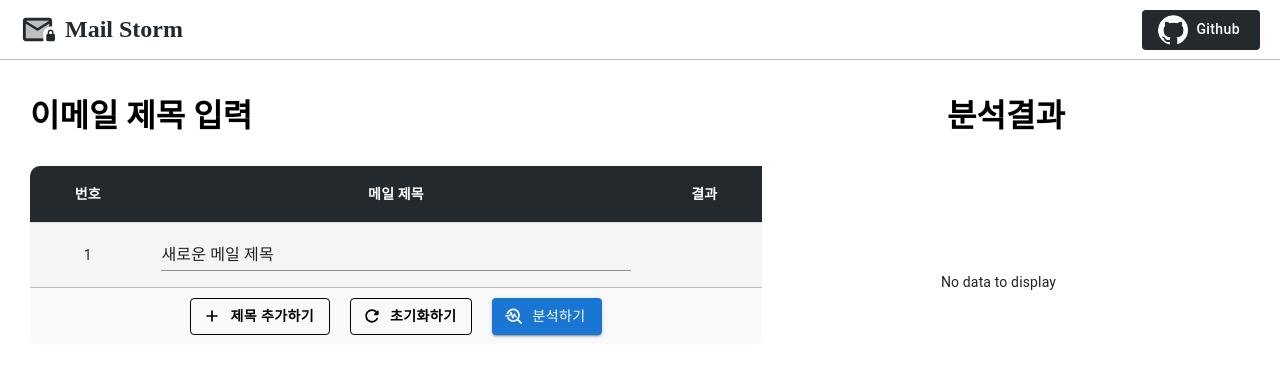
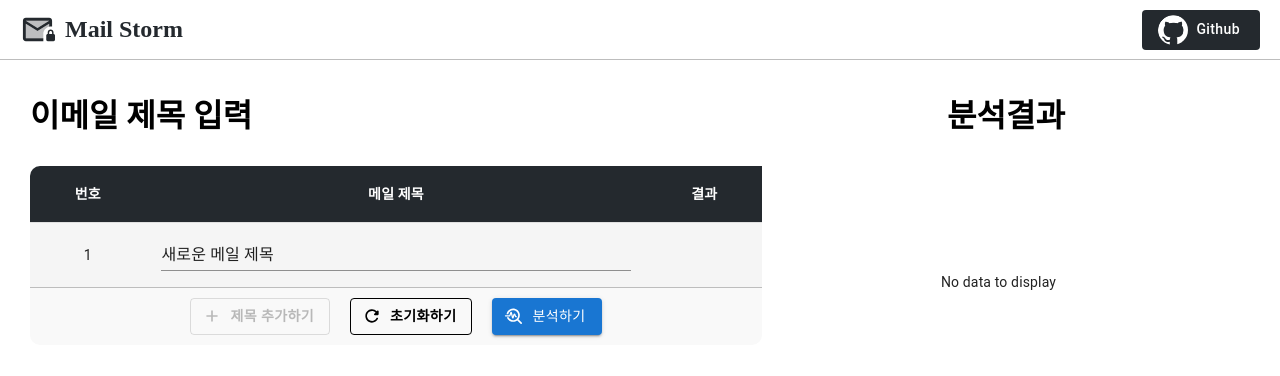
Before and after one commit to Vactor0911/mail-storm, a React (Vite) app: page / in a window 1280 px wide. Shown: the top 376 px of the page. Built offline with nearby package versions, Linux system fonts and the light colour scheme.

Commit message:
프론트엔드 스타일 마무리

```diff
--- a/src/pages/Main.tsx
+++ b/src/pages/Main.tsx
@@ -138,22 +138,26 @@ const Style = styled.div`
 `;
 
 const Main = () => {
-
   const requestAnalysis = async () => {
     try {
-      const emailTitles = emails.map(email => email.title);
-      const res = await axios.post("https://mailstorm.vactor0911.dev/api/analysis-email", {
+      const emailTitles = emails.map((email) => email.title);
+      console.log("Data to be sent:", emailTitles);
+      const res = await axios.post(
+        "https://mailstorm.vactor0911.dev/api/analysis-email",
+        {
           emailTitles, // emailTitle 데이터 전송
-      });
+        }
+      );
 
       console.log("Data sent successfully:", res.data.data);
+      setEmails(res.data.data);
     } catch (error) {
       console.error("Error occurred while sending data:", error);
     }
   };
 
   const [emails, setEmails] = useAtom(emailsAtom);
-  const [, setIsInputActive] = useAtom(isInputActiveAtom);
+  const [isInputActive, setIsInputActive] = useAtom(isInputActiveAtom);
 
   const scrollRef = useRef<HTMLTableElement>(null);
   useEffect(() => {
@@ -195,23 +199,28 @@ const Main = () => {
             <StyledTable />
           </div>
           <div className="button-container">
-            {emails.length < 10 && (
             <Button
               variant="outlined"
               color="modern"
               startIcon={<AddRoundedIcon />}
+              disabled={
+                emails.length >= 10 ||
+                !isInputActive ||
+                emails.filter(
+                  (email) =>
+                    email.title === "" || email.title === "새로운 메일 제목"
+                ).length > 0
+              }
               sx={{ fontWeight: "bold" }}
               onClick={() => {
                 if (emails[emails.length - 1]?.title === "새로운 메일 제목") {
                   return;
                 }
-
                 setEmails([...emails, { title: "새로운 메일 제목" }]);
               }}
             >
               제목 추가하기
             </Button>
-            )}
             <Button
               variant="outlined"
               color="modern"
@@ -231,16 +240,24 @@ const Main = () => {
             >
               초기화하기
             </Button>
-            <Button variant="contained" startIcon={<TroubleshootRoundedIcon />} onClick={() => {
+            <Button
+              variant="contained"
+              startIcon={<TroubleshootRoundedIcon />}
+              disabled={
+                !isInputActive ||
+                emails.filter((email) => email.title === "").length > 0
+              }
+              onClick={() => {
                 setIsInputActive(false);
                 requestAnalysis(); // 분석 시작
-            }}>
+              }}
+            >
               분석하기
             </Button>
           </div>
         </div>
 
-        <Divider className="divider" variant="middle" flexItem  />
+        <Divider className="divider" variant="middle" flexItem />
 
         <div className="chart-container">
           <h1>분석결과</h1>
```
Lines whose indentation alone changed are shown as unchanged.
